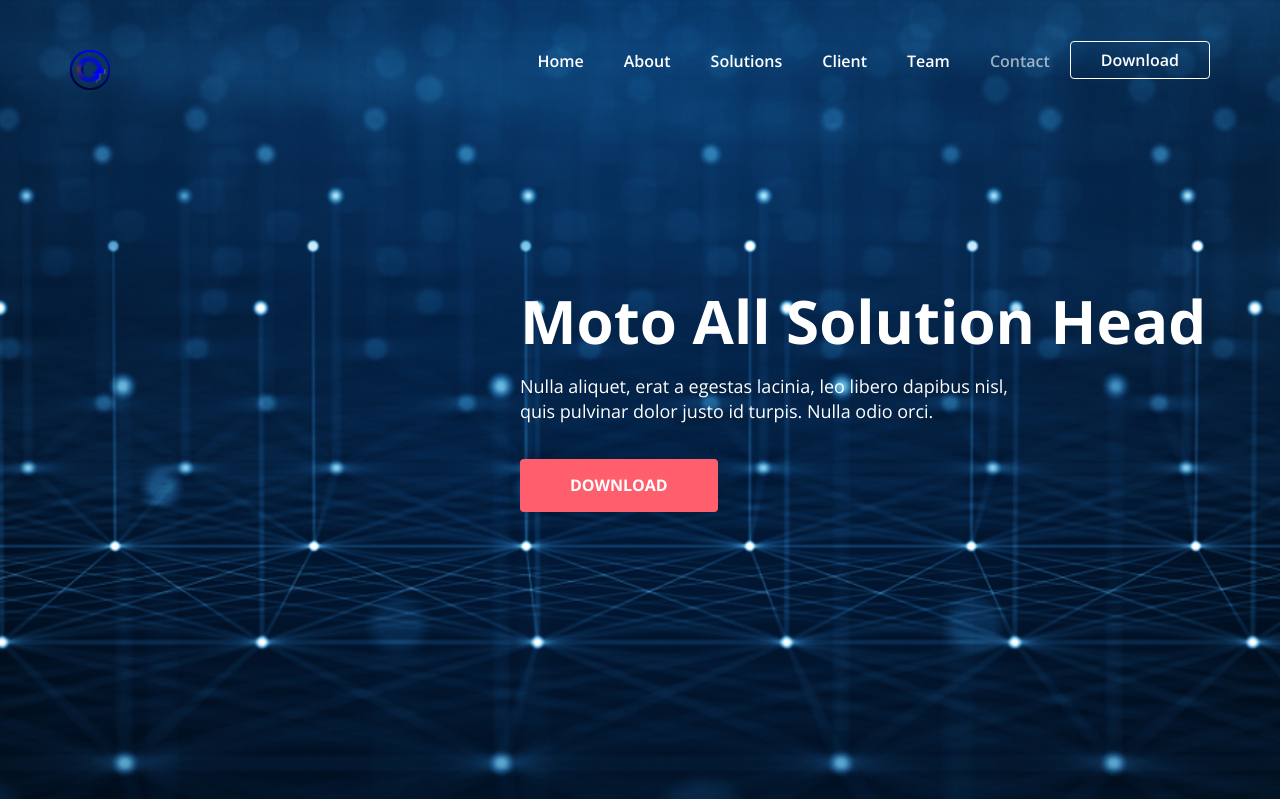
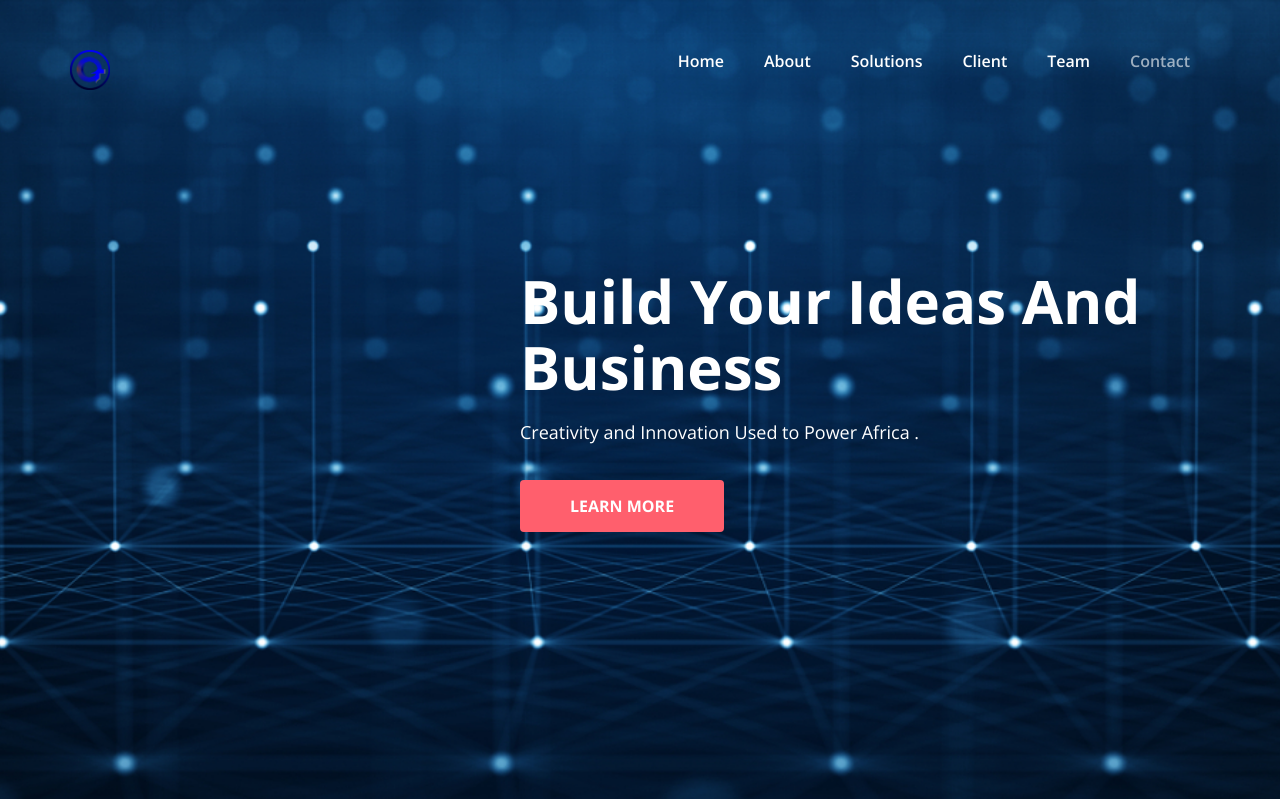
Before and after one commit to Flesktech/ouc, a PHP site: page /home.php in a window 1280 px wide. Shown: the top 799 px of the page. Run offline with PHP 8.4, Linux system fonts and the light colour scheme; some libraries are stand-ins or nearby versions.

Commit message:
Updated home

```diff
--- a/home.php
+++ b/home.php
@@ -48,7 +48,7 @@
 							<li><a href="#client">Client</a></li>
 							<li><a href="#team">Team</a></li>
 							<li><a href="#contact">Contact</a></li>
-							<li><a class="download-btn" href="#contact-area">Download</a></li>
+
 						</ul>
 					</div>
 				</div>
@@ -62,9 +62,9 @@
 					<div class="row">
 						<div class="col-md-offset-4 col-sm-offset-4 col-md-8">
 							<div class="hero-text mr-ri-l">
-								<h1>Moto All solution Head</h1>
-								<p>Nulla aliquet, erat a egestas lacinia, leo libero dapibus nisl, quis pulvinar dolor justo id turpis. Nulla odio orci.</p>
-								<a href="#" class="hero-btn">Download</a>
+								<h1>Build Your Ideas and Business</h1>
+								<p>Creativity and Innovation Used to Power Africa .</p>
+								<a href="#" class="hero-btn">Learn More</a>
 							</div>
 						</div>
 					</div>
```
